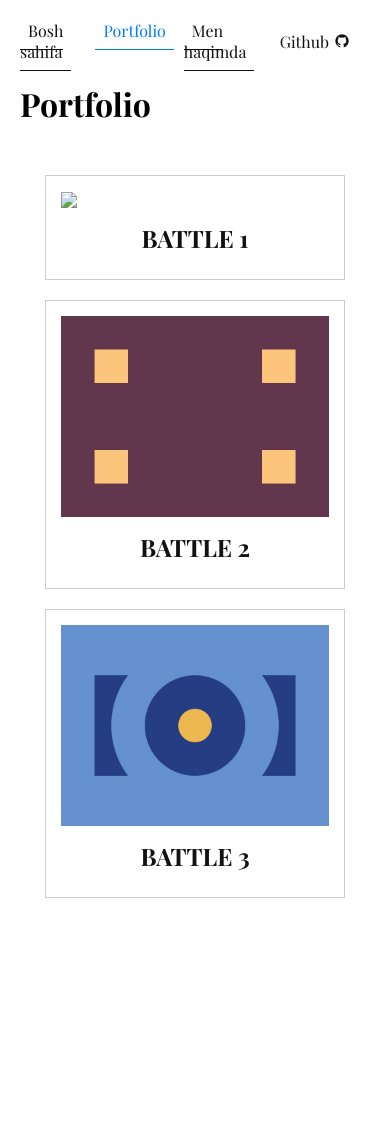
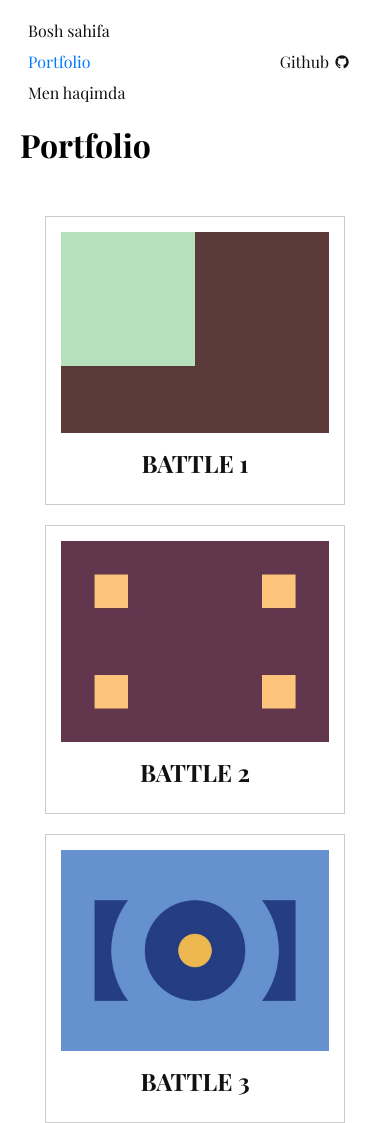
Before and after one commit to marufov-develop/marufov-develop.github.io, a plain HTML site: page portfolio.html in a window 390 px wide. Before the commit the page ends 898 px from the top, so only its background shows below. Drawn offline with nearby package versions, Linux system fonts and the light colour scheme; a web font is replaced by a local one.

Commit message:
new files

```diff
--- a/portfolio.html
+++ b/portfolio.html
@@ -32,15 +32,15 @@
 				<h1>Portfolio</h1>
 
 				<div class="portfolio-row">
-					<a href="1.html" class="battle-col">
-						<img src="./portfolio/battle/1.jpg">
+					<a href="./portfolio/battle/1.html" class="battle-col">
+						<img src="./assets/battle/1.jpg">
 						<h2>Battle 1</h2>
 					</a>
-					<a href="2.html" class="battle-col">
+					<a href="/portfolio/battle/2.html" class="battle-col">
 						<img src="./assets/battle/2.jpg">
 						<h2>Battle 2</h2>
 					</a>
-					<a href="3.html" class="battle-col">
+					<a href="/portfolio/battle/3.html" class="battle-col">
 						<img src="./assets/battle/3.jpg">
 						<h2>Battle 3</h2>
 					</a>
--- a/style.css
+++ b/style.css
@@ -103,3 +103,14 @@ header span {
 		gap: 20px;
 	}
 }
+
+@media screen and (max-width: 460px) {
+	.navbar {
+		flex-direction: column;
+		gap: 10px;
+	}
+
+	.navbar a {
+		border: 0!important;
+	}
+}
```
